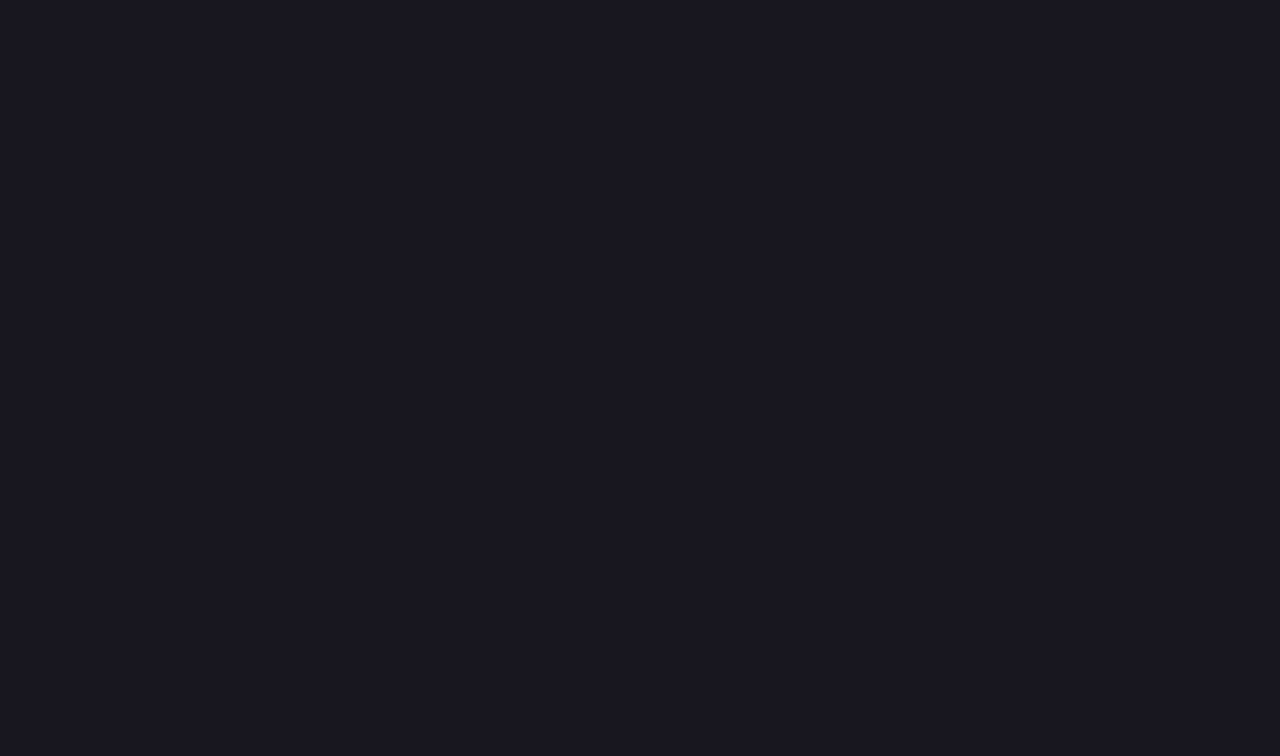
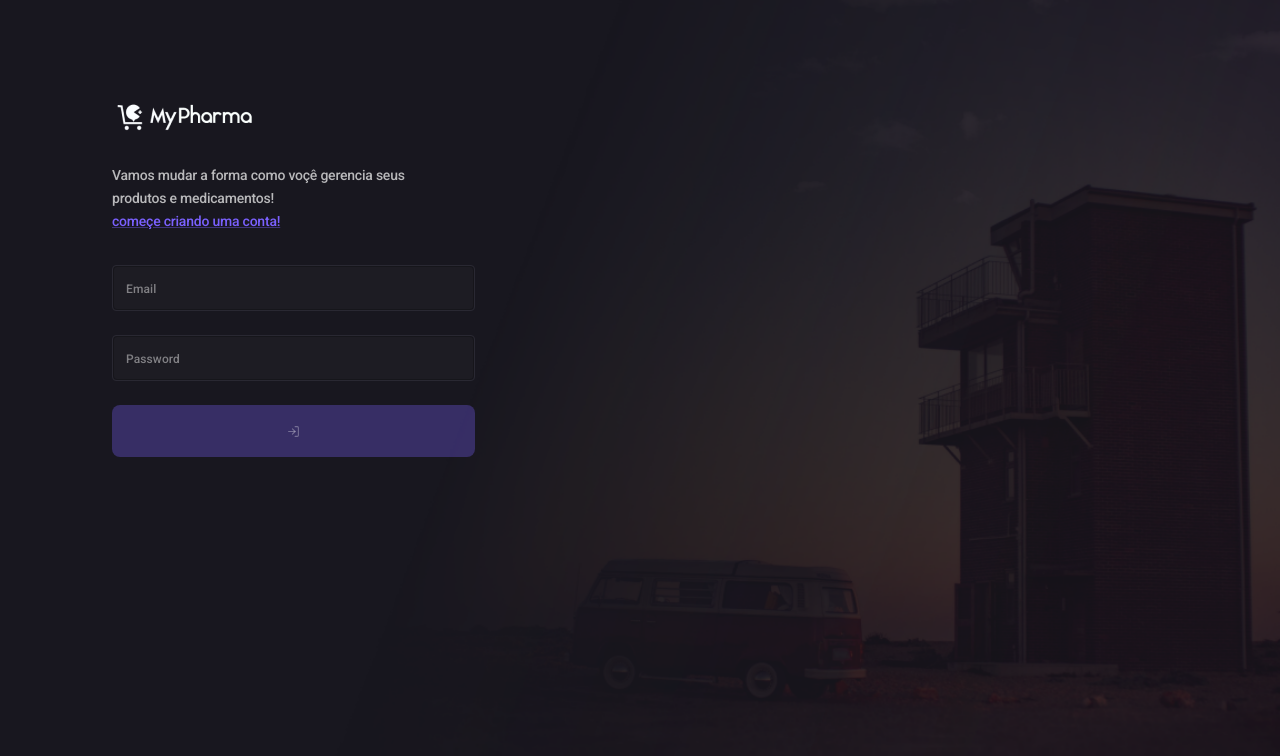
Before and after one commit to raulcesar54/MyPharmaFrontEnd, a Next.js app: page / in a window 1280 px wide. Shown: the top 756 px of the page. Built offline with nearby package versions, Linux system fonts and the light colour scheme.

Commit message:
feat:initi login page

```diff
--- a/package.json
+++ b/package.json
@@ -11,6 +11,7 @@
   "dependencies": {
     "@emotion/react": "^11.8.2",
     "@emotion/styled": "^11.8.1",
+    "@hookform/resolvers": "^2.8.8",
     "@material-ui/styles": "^4.11.4",
     "@mui/material": "^5.5.0",
     "@mui/styled-engine-sc": "^5.4.2",
@@ -18,7 +19,10 @@
     "next": "12.1.0",
     "react": "17.0.2",
     "react-dom": "17.0.2",
-    "styled-components": "^5.3.3"
+    "react-hook-form": "^7.28.0",
+    "react-icons": "^4.3.1",
+    "styled-components": "^5.3.3",
+    "yup": "^0.32.11"
   },
   "devDependencies": {
     "@types/node": "17.0.21",
--- a/src/pages/index.tsx
+++ b/src/pages/index.tsx
@@ -1,7 +1,99 @@
+/* eslint-disable @next/next/no-img-element */
+import Typography from '@mui/material/Typography'
+import Link from '@mui/material/Link'
 import type { NextPage } from 'next'
+import Image from 'next/image'
+import { useForm } from 'react-hook-form'
+import * as yup from 'yup'
+import { yupResolver } from '@hookform/resolvers/yup'
+import Grid from '@mui/material/Grid'
+import TextField from '@mui/material/TextField'
+import Alert from '@mui/material/Alert'
+import Button from '@mui/material/Button'
+import { FiLogIn } from 'react-icons/fi'
+import { Stack } from '@mui/material'
 
 const Home: NextPage = () => {
-  return <div></div>
+  const schema = yup
+    .object({
+      email: yup.string().email().required('email obrigatório'),
+      password: yup.string().required(),
+    })
+    .required()
+
+  const {
+    register,
+    handleSubmit: submit,
+    formState: { errors, isValid },
+  } = useForm<any>({
+    resolver: yupResolver(schema),
+    mode: 'all',
+  })
+  function handleSubmit() {}
+  return (
+    <Grid
+      sx={{
+        backgroundImage: `url(/images/background_image.png)`,
+        backgroundSize: 'contain',
+        backgroundPosition: 'right',
+        backgroundRepeat: 'no-repeat',
+        width: '100vw',
+        height: '100vh',
+      }}
+      container
+    >
+      <Grid item xs={3.4} m={9} ml={14}>
+        <img
+          alt='logo mypharma'
+          src='/images/logo.png'
+          width='145px'
+          height='40px'
+          style={{ marginTop: '24px' }}
+        />
+        <Typography variant='h1' mt='24px' sx={{maxWidth: '300px'}}>
+          Vamos mudar a forma como voçê gerencia seus produtos e medicamentos!
+          <br />
+          <Link>começe criando uma conta!</Link>
+        </Typography>
+        <form style={{ marginTop: '24px' }} onSubmit={submit(handleSubmit)}>
+          <Grid container mt={4} gap='24px'>
+            <Grid item xs={12} gap={1}>
+              <TextField fullWidth label='Email' {...register('email')} />
+              {errors.email && (
+                <Alert severity='error' sx={{ marginTop: '8px' }}>
+                  {errors.email?.message}
+                </Alert>
+              )}
+            </Grid>
+            <Grid item xs={12} gap={1}>
+              <TextField
+                fullWidth
+                label='Password'
+                type='password'
+                {...register('password')}
+              />
+              {errors.password && (
+                <Alert severity='error' sx={{ marginTop: '8px' }}>
+                  {errors.password?.message}
+                </Alert>
+              )}
+            </Grid>
+            <Grid item xs={12}>
+              <Button
+                disabled={!isValid}
+                type='submit'
+                variant='contained'
+                sx={{ minHeight: '52px' }}
+                fullWidth
+              >
+                <FiLogIn size={13} />
+              </Button>
+            </Grid>
+          </Grid>
+        </form>
+      </Grid>
+    </Grid>
+  )
 }
 
 export default Home
--- a/src/theme/index.ts
+++ b/src/theme/index.ts
@@ -3,11 +3,12 @@ import { createTheme } from '@mui/material'
 export const theme = createTheme({
   palette: {
     primary: {
-      main: '#7B61FF'
+      main: '#7B61FF',
     },
     text: {
       primary: '#FFFFFF71',
     },
+
     secondary: {
       main: '#ffffff',
     },
@@ -19,15 +20,10 @@ export const theme = createTheme({
     MuiTypography: {
       styleOverrides: {
         h1: {
-          fontSize: '24px',
-          fontWeight: '300',
-          color: '#000',
-        },
-        subtitle1: {
-          fontSize: '13px',
-          fontWeight: '300',
-          color: '#666666',
-          lineHeight: '20px',
+          fontSize: '14px',
+          fontWeight: '500',
+          color: '#B9B9BB',
+          lineHeight: '165.7%'
         },
       },
     },
@@ -59,6 +55,13 @@ export const theme = createTheme({
           boxShadow: 'none',
           ':hover': {
             boxShadow: 'none',
+            cursor: 'pointer'
+          },
+          '&:disabled': {
+            background: '#7B61FF50',
+            color: '#ffffff50',
+            cursor: 'not-allowed'
+
           },
         },
       },
@@ -66,20 +69,21 @@ export const theme = createTheme({
     MuiInputBase: {
       styleOverrides: {
         root: {
-          maxHeight: '52px',
-          border: 'none',
+          maxHeight: '46px',
           outline: 'none',
-          background: '#F0F0F0',
+          background: '#1D1C23',
+          borderRadius: '8px',
+          border: '1px solid #292832',
         },
       },
     },
     MuiInputLabel: {
       styleOverrides: {
         root: {
-          fontSize: '13px',
+          fontSize: '12px',
           fontWeight: 500,
-          color: '#292929',
-          paddingTop: '2px',
+          color: '#ffffff71',
+          paddingTop: '-1px',
         },
       },
     },
```
Also changed, not shown: 1 other file (tests, documents, lock files or other folders).
